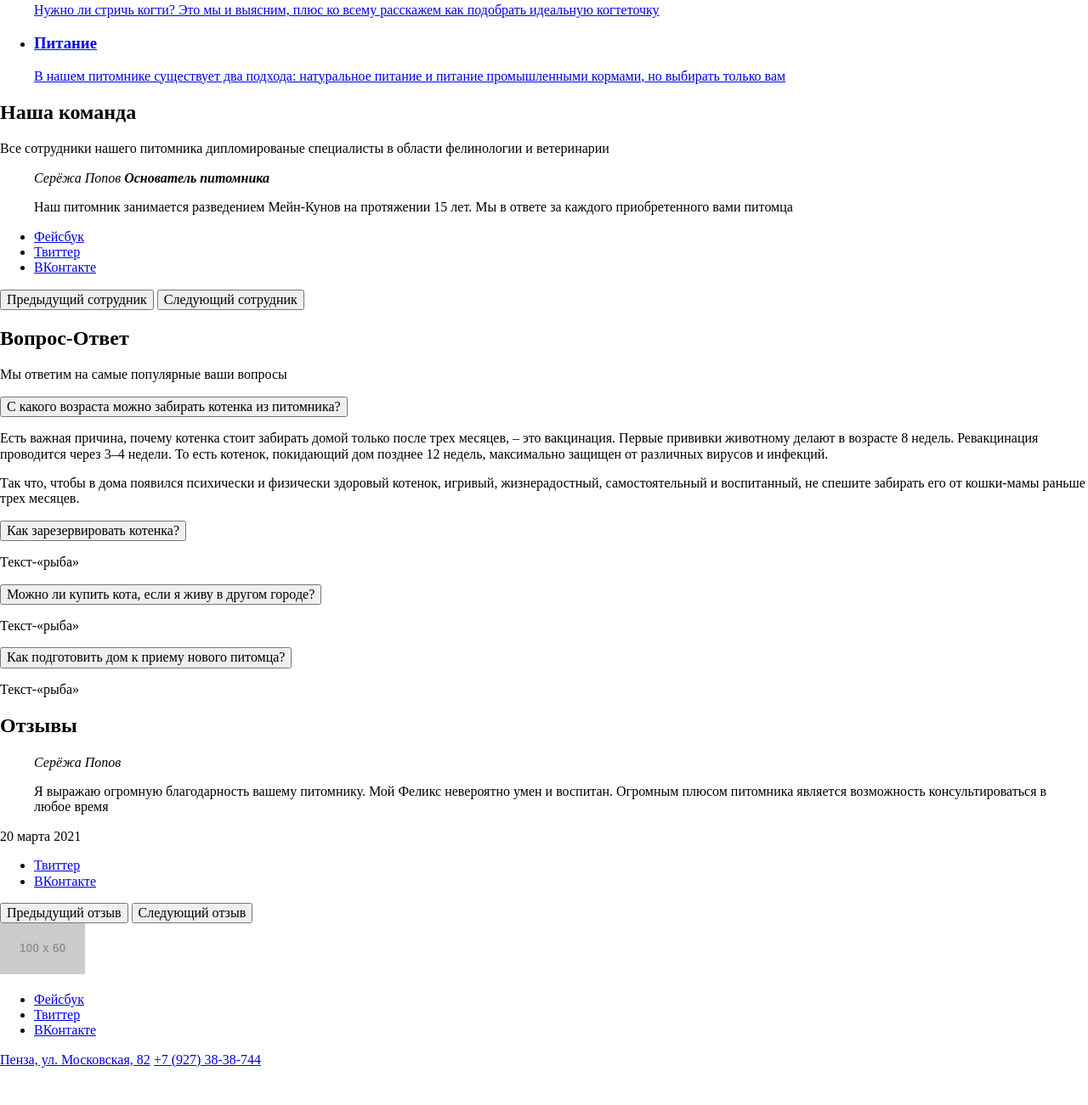
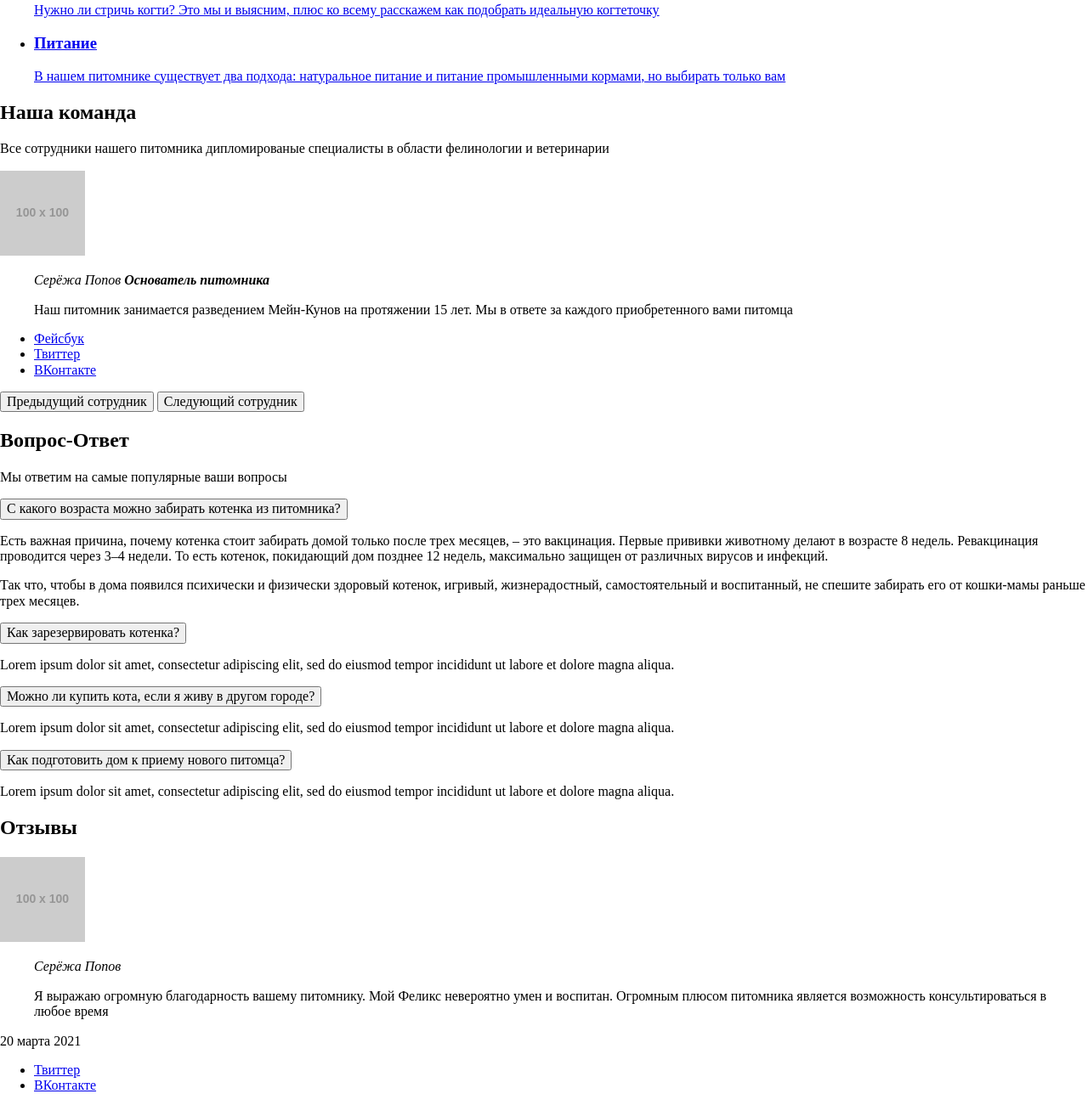
Before and after one commit to AKamalion/Maine_Coon, a plain HTML site: page index.html in a window 1280 px wide. Shown: the part 1314-2615 px from the top of the page at 85% size. Before the commit the page ends 2571 px from the top, so only its background shows below. Drawn offline with Linux system fonts and the light colour scheme; placeholder pictures from the web are drawn by us.

Commit message:
Fifth index grid

```diff
--- a/index.html
+++ b/index.html
@@ -181,8 +181,8 @@
             <div class="team__list slider__wrapper">
               <div class="team__item slider__slide">
                 <div class="team__wrapper-outer">
-                  <div class="team__img-wrapper">
-                    <!-- Тут будет изображение -->
+                  <div class="team__img-wrapper"href="https://placeholder.com">
+                  <img src="https://via.placeholder.com/100x100?text=Maine+Coon.com" alt="Фото сотрудников питомника">
                   </div>
                   <div class="team__item-wrapper">
                     <blockquote>
@@ -243,7 +243,7 @@
               <div class="faq__item-wrapper">
                 <button type="button" class="faq__question faq__question--zeroTwo">Как зарезервировать котенка?</button>
                 <div class="faq__answer">
-                  <p>Текст-«рыба»</p>
+                  <p>Lorem ipsum dolor sit amet, consectetur adipiscing elit, sed do eiusmod tempor incididunt ut labore et dolore magna aliqua.</p>
                 </div>
               </div>
             </div>
@@ -252,7 +252,7 @@
                 <button type="button" class="faq__question faq__question--zeroThree">Можно ли купить кота, если я живу в
                   другом городе?</button>
                 <div class="faq__answer">
-                  <p>Текст-«рыба»</p>
+                  <p>Lorem ipsum dolor sit amet, consectetur adipiscing elit, sed do eiusmod tempor incididunt ut labore et dolore magna aliqua.</p>
                 </div>
               </div>
             </div>
@@ -260,7 +260,7 @@
               <div class="faq__item-wrapper">
                 <button type="button" class="faq__question faq__question--zeroFour">Как подготовить дом к приему нового питомца?</button>
                 <div class="faq__answer">
-                  <p>Текст-«рыба»</p>
+                  <p>Lorem ipsum dolor sit amet, consectetur adipiscing elit, sed do eiusmod tempor incididunt ut labore et dolore magna aliqua.</p>
                 </div>
               </div>
             </div>
@@ -276,8 +276,8 @@
           <div class="reviews__slider slider slider__container">
             <div class="reviews__list slider__wrapper">
               <div class="reviews__item slider__slide">
-                <div class="reviews__img-wrapper">
-                  <!-- Тут будет изображение -->
+                <div class="reviews__img-wrapper" href="https://placeholder.com">
+                  <img src="https://via.placeholder.com/100x100?text=Maine+Coon.com" alt="Фото довольного клиента">
                 </div>
                 <div class="reviews__content">
                   <blockquote class="reviews__blockquote">
```
